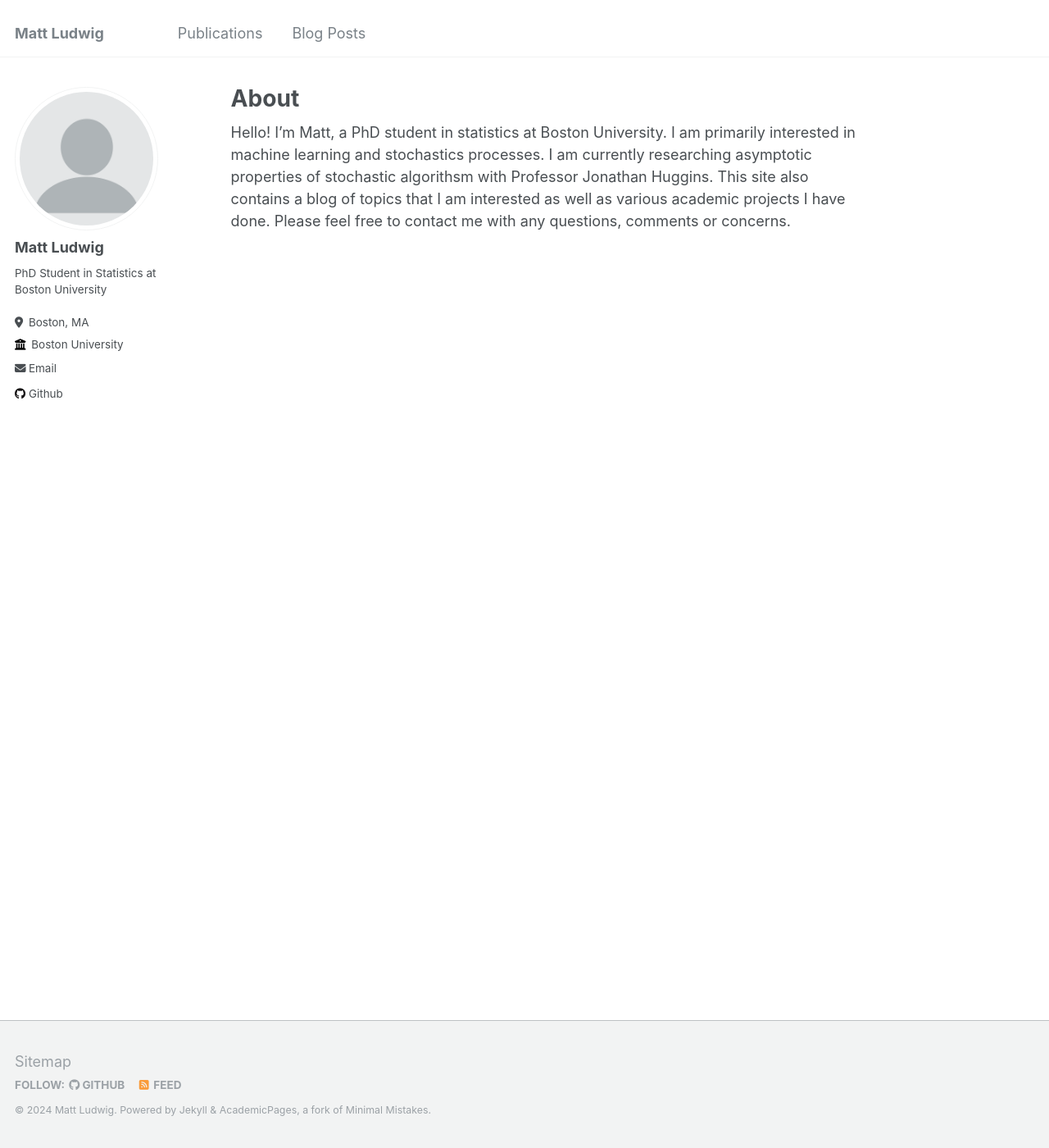
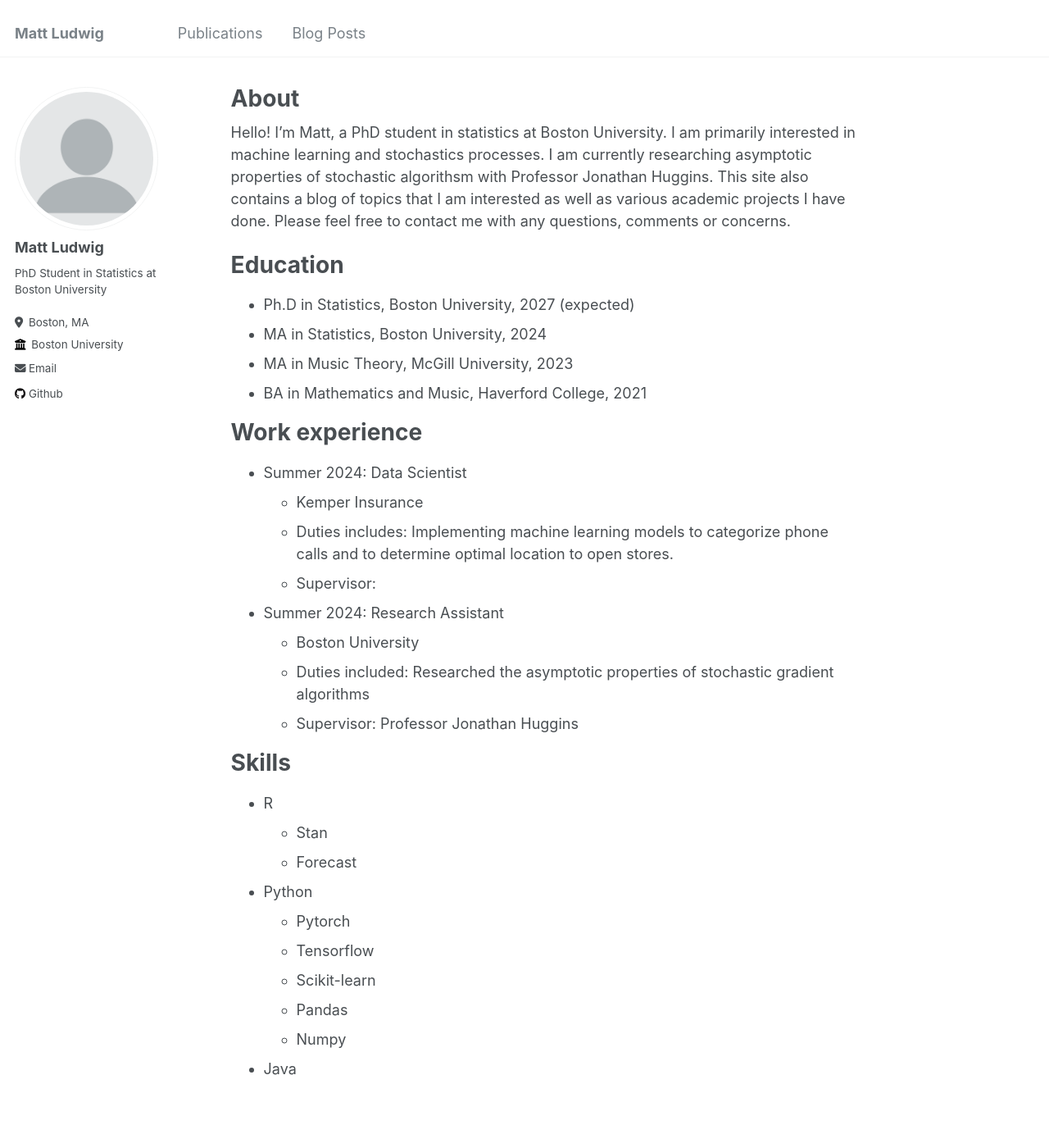
Before and after one commit to giwdulttam/giwdulttam.github.io2, a Jekyll site: the page built from _pages/about.md, in a window 1280 px wide and 1400 px high. Shown: the whole window at 82% size. Built offline with Jekyll 4.4.1, drawn with Linux system fonts in a browser that asks for light colours.

Commit message:
Update about.md

```diff
--- a/_pages/about.md
+++ b/_pages/about.md
@@ -8,3 +8,41 @@ redirect_from:
 ---
 
 Hello! I'm Matt, a PhD student in statistics at Boston University. I am primarily interested in machine learning and stochastics processes. I am currently researching asymptotic properties of stochastic algorithsm with Professor Jonathan Huggins. This site also contains a blog of topics that I am interested as well as various academic projects I have done. Please feel free to contact me with any questions, comments or concerns.
+
+
+
+Education
+======
+* Ph.D in Statistics, Boston University, 2027 (expected)
+* MA in Statistics, Boston University, 2024
+* MA in Music Theory, McGill University, 2023
+* BA in Mathematics and Music, Haverford College, 2021
+
+Work experience
+======
+* Summer 2024: Data Scientist
+  * Kemper Insurance
+  * Duties includes: Implementing machine learning models to categorize phone calls and to determine optimal location to open stores.
+  * Supervisor:
+
+* Summer 2024: Research Assistant
+  * Boston University
+  * Duties included: Researched the asymptotic properties of stochastic gradient algorithms
+  * Supervisor: Professor Jonathan Huggins
+
+
+
+Skills
+======
+* R
+  * Stan
+  * Forecast
+
+* Python
+  * Pytorch
+  * Tensorflow
+  * Scikit-learn
+  * Pandas
+  * Numpy
+
+* Java
```
